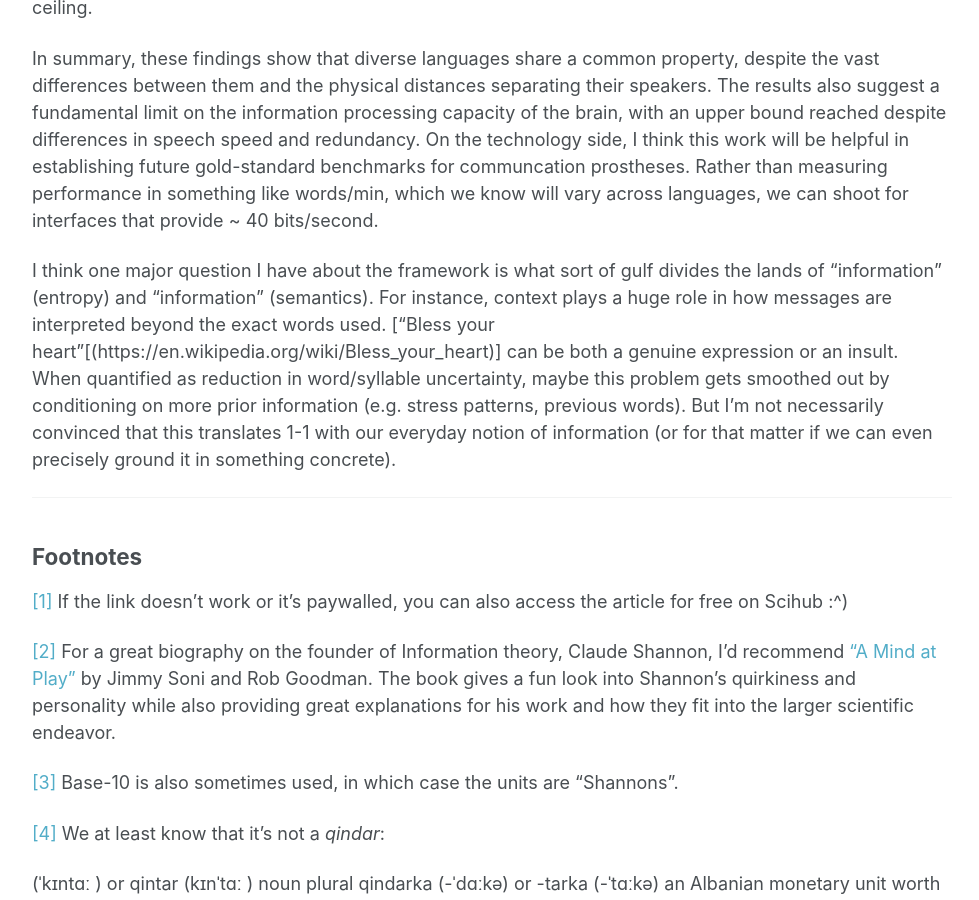
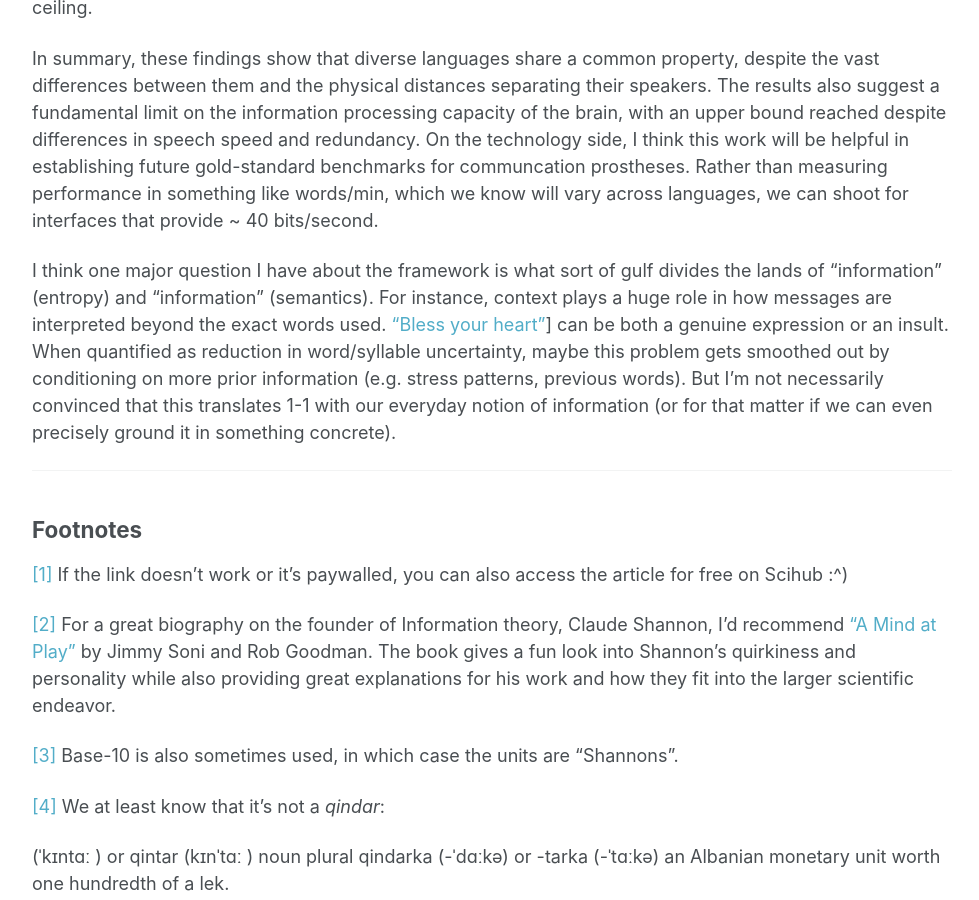
Before and after one commit to guyhwilson/guyhwilson.github.io, a Jekyll site: the page built from _posts/2021-1-3-blog-post-2.md, in a window 1280 px wide and 900 px high, scrolled down 4012 px. Shown: the whole window, without its empty margins (148-1127 px from the left). Built offline with Jekyll 4.4.1, drawn with Linux system fonts in a browser that asks for light colours; formulas are drawn with MathJax 3.

Commit message:
fix broken link in blog post

```diff
--- a/_posts/2021-1-3-blog-post-2.md
+++ b/_posts/2021-1-3-blog-post-2.md
@@ -109,7 +109,7 @@ For all languages in this study, IR values seemed to hover around ~ 40 and subse
 
 In summary, these findings show that diverse languages share a common property, despite the vast differences between them and the physical distances separating their speakers. The results also suggest a fundamental limit on the information processing capacity of the brain, with an upper bound reached despite differences in speech speed and redundancy. On the technology side, I think this work will be helpful in establishing future gold-standard benchmarks for communcation prostheses. Rather than measuring performance in something like words/min, which we know will vary across languages, we can shoot for interfaces that provide ~ 40 bits/second.
 
-I think one major question I have about the framework is what sort of gulf divides the lands of "information" (entropy) and "information" (semantics). For instance, context plays a huge role in how messages are interpreted beyond the exact words used. ["Bless your heart"[(https://en.wikipedia.org/wiki/Bless_your_heart)] can be both a genuine expression or an insult. When quantified as reduction in word/syllable uncertainty, maybe this problem gets smoothed out by conditioning on more prior information (e.g. stress patterns, previous words). But I'm not necessarily convinced that this translates 1-1 with our everyday notion of information (or for that matter if we can even precisely ground it in something concrete).
+I think one major question I have about the framework is what sort of gulf divides the lands of "information" (entropy) and "information" (semantics). For instance, context plays a huge role in how messages are interpreted beyond the exact words used. ["Bless your heart"](https://en.wikipedia.org/wiki/Bless_your_heart)] can be both a genuine expression or an insult. When quantified as reduction in word/syllable uncertainty, maybe this problem gets smoothed out by conditioning on more prior information (e.g. stress patterns, previous words). But I'm not necessarily convinced that this translates 1-1 with our everyday notion of information (or for that matter if we can even precisely ground it in something concrete).
 
 
 
```
